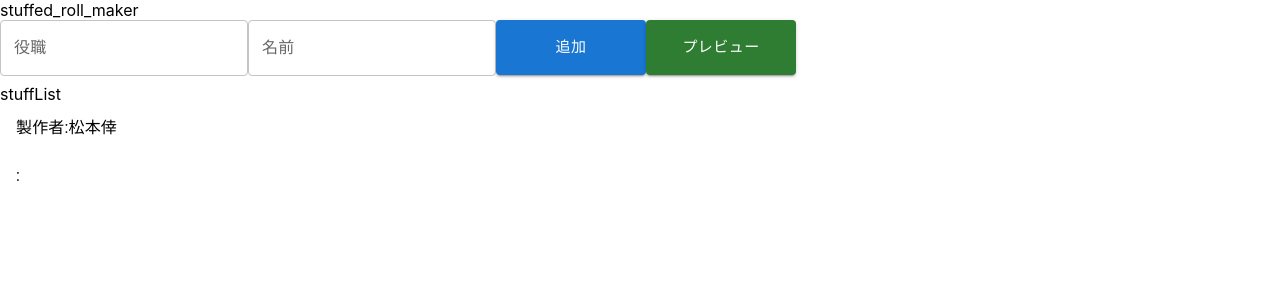
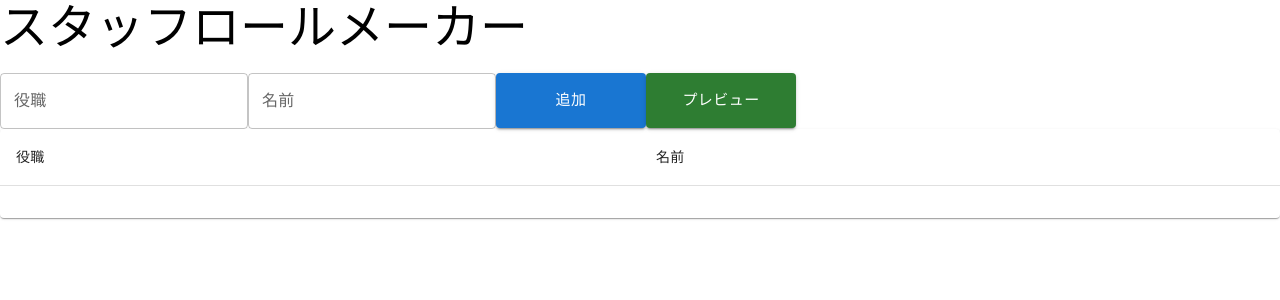
Before and after one commit to assassin2374/stuffed_roll_maker, a React (Create React App) app: page / in a window 1280 px wide. Both pictures are taken after a click on the button "追加". Shown: the top 300 px of the page. Built offline with nearby package versions, Linux system fonts and the light colour scheme.

Commit message:
ListをTableに変更

```diff
--- a/src/view/Home.tsx
+++ b/src/view/Home.tsx
@@ -5,11 +5,14 @@
 import { styled } from "@mui/material/styles";
 import Button, { ButtonProps } from "@mui/material/Button";
 import TextField from "@mui/material/TextField";
-import List from "@mui/material/List";
-import ListItem from "@mui/material/ListItem";
-import ListItemAvatar from "@mui/material/ListItemAvatar";
-import ListItemIcon from "@mui/material/ListItemIcon";
-import ListItemText from "@mui/material/ListItemText";
+import Table from "@mui/material/Table";
+import TableBody from "@mui/material/TableBody";
+import TableCell from "@mui/material/TableCell";
+import TableContainer from "@mui/material/TableContainer";
+import TableHead from "@mui/material/TableHead";
+import TableRow from "@mui/material/TableRow";
+import Paper from "@mui/material/Paper";
+import Typography from "@mui/material/Typography";
 
 const PreviewButton = styled(Button)<ButtonProps>(() => {
   return {
@@ -24,7 +27,7 @@
   const [stuff, setStuff] = useState<Stuff>(producer);
   const [stuffRole, setStuffRole] = useState("");
   const [stuffName, setStuffName] = useState("");
-  const [stuffList, setStuffList] = useState<Stuff[]>([producer]);
+  const [stuffList, setStuffList] = useState<Stuff[]>([]);
 
   const navigate = useNavigate();
 
@@ -63,7 +66,9 @@
 
   return (
     <>
-      <div>stuffed_roll_maker</div>
+      <Typography variant="h3" gutterBottom component="div">
+        スタッフロールメーカー
+      </Typography>
       <TextField
         label="役職"
         id="outlined-size-small"
@@ -98,16 +103,31 @@
       >
         プレビュー
       </PreviewButton>
-      <List>
-        stuffList
-        {stuffList.map((stuff) => {
-          return (
-            <ListItem key={stuff.id}>
-              <ListItemText primary={`${stuff.role}:${stuff.name}`} />
-            </ListItem>
-          );
-        })}
-      </List>
+      <TableContainer component={Paper}>
+        <Table sx={{ minWidth: 650 }} aria-label="simple table">
+          <TableHead>
+            <TableRow>
+              <TableCell>役職</TableCell>
+              <TableCell align="justify">名前</TableCell>
+            </TableRow>
+          </TableHead>
+          <TableBody>
+            {stuffList.map((stuff) => {
+              return (
+                <TableRow
+                  key={stuff.id}
+                  sx={{ "&:last-child td, &:last-child th": { border: 0 } }}
+                >
+                  <TableCell component="th" scope="row">
+                    {stuff.role}
+                  </TableCell>
+                  <TableCell align="justify">{stuff.name}</TableCell>
+                </TableRow>
+              );
+            })}
+          </TableBody>
+        </Table>
+      </TableContainer>
     </>
   );
 };
```
